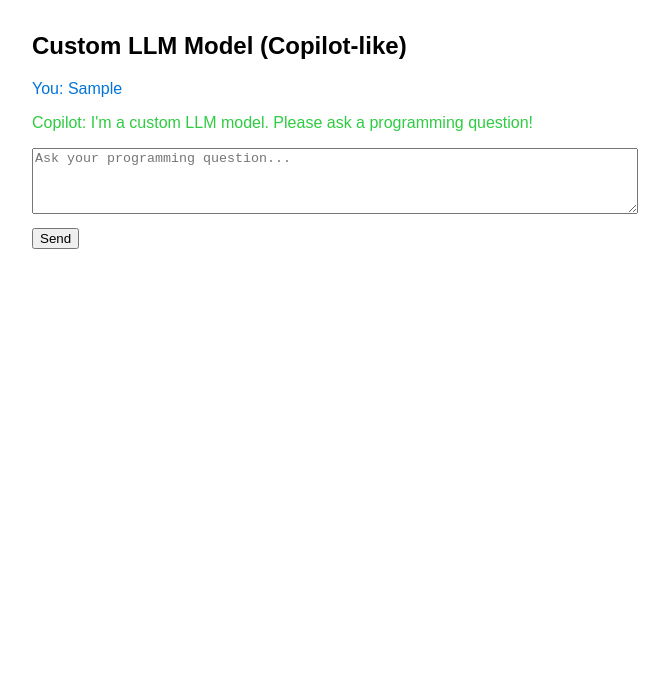
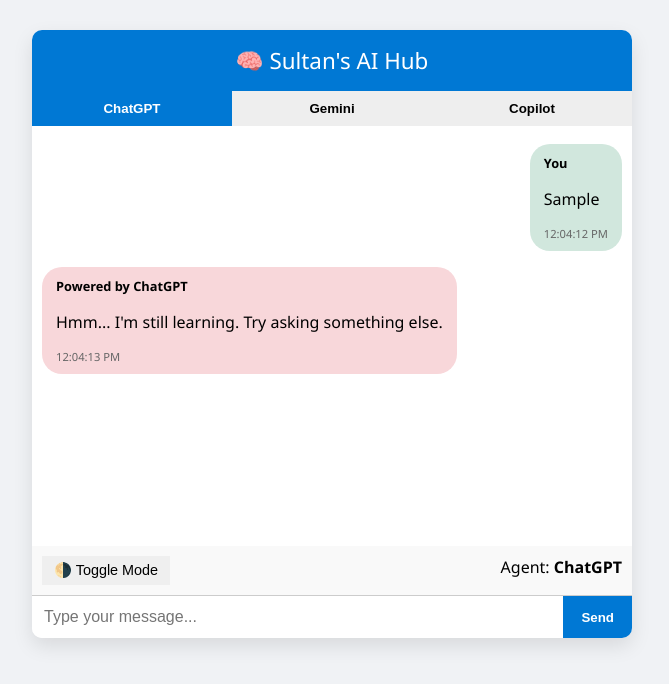
Before and after one commit to Ajeet2580m/redirectearn, a plain HTML site: page redirectearn.html in a window 1280 px wide. Both pictures are taken after typing "Sample" into the empty fields and a click on the button "Send". Shown: the whole page, without its empty margins (308-977 px from the left). Drawn offline with Linux system fonts and the light colour scheme.

Commit message:
Update redirectearn.html

````diff
--- a/redirectearn.html
+++ b/redirectearn.html
@@ -1,63 +1,206 @@
 <!DOCTYPE html>
 <html lang="en">
 <head>
-    <meta charset="UTF-8">
-    <title>Custom LLM Model Demo</title>
-    <style>
-        body { font-family: Arial, sans-serif; margin: 2em; }
-        #chat { max-width: 600px; margin: auto; }
-        .message { margin: 1em 0; }
-        .user { color: #0074D9; }
-        .bot { color: #2ECC40; }
-        textarea { width: 100%; height: 60px; }
-        button { margin-top: 10px; }
-    </style>
+  <meta charset="UTF-8" />
+  <meta name="viewport" content="width=device-width, initial-scale=1.0"/>
+  <title>Sultan's AI Hub</title>
+  <style>
+    :root {
+      --bg-light: #f0f2f5;
+      --bg-dark: #1e1e1e;
+      --text-light: #000;
+      --text-dark: #fff;
+      --primary: #0078d4;
+      --user-msg: #d1e7dd;
+      --bot-msg: #f8d7da;
+    }
+    body {
+      margin: 0;
+      font-family: 'Segoe UI', sans-serif;
+      background: var(--bg-light);
+      color: var(--text-light);
+      transition: all 0.3s ease;
+    }
+    body.dark {
+      background: var(--bg-dark);
+      color: var(--text-dark);
+    }
+    .container {
+      max-width: 600px;
+      margin: 30px auto;
+      background: white;
+      border-radius: 10px;
+      box-shadow: 0 8px 20px rgba(0,0,0,0.1);
+      overflow: hidden;
+    }
+    header {
+      background: var(--primary);
+      color: white;
+      padding: 15px;
+      text-align: center;
+      font-size: 1.4em;
+    }
+    .tabs {
+      display: flex;
+      justify-content: space-around;
+      background: #eee;
+    }
+    .tabs button {
+      flex: 1;
+      padding: 10px;
+      border: none;
+      background: #eee;
+      cursor: pointer;
+      font-weight: bold;
+    }
+    .tabs button.active {
+      background: var(--primary);
+      color: white;
+    }
+    .chat-box {
+      height: 400px;
+      overflow-y: auto;
+      padding: 10px;
+      display: flex;
+      flex-direction: column;
+    }
+    .message {
+      margin: 8px 0;
+      padding: 10px 14px;
+      border-radius: 20px;
+      max-width: 75%;
+      position: relative;
+      animation: fadeIn 0.3s ease-in-out;
+    }
+    .user {
+      background: var(--user-msg);
+      align-self: flex-end;
+    }
+    .bot {
+      background: var(--bot-msg);
+      align-self: flex-start;
+    }
+    .timestamp {
+      font-size: 0.7em;
+      color: #666;
+      margin-top: 2px;
+    }
+    .badge {
+      font-size: 0.8em;
+      font-weight: bold;
+      margin-bottom: 4px;
+      display: block;
+    }
+    .input-area {
+      display: flex;
+      border-top: 1px solid #ccc;
+    }
+    input {
+      flex: 1;
+      padding: 12px;
+      border: none;
+      outline: none;
+      font-size: 1em;
+    }
+    button.send {
+      padding: 12px 18px;
+      background: var(--primary);
+      color: white;
+      border: none;
+      cursor: pointer;
+      font-weight: bold;
+    }
+    .controls {
+      display: flex;
+      justify-content: space-between;
+      padding: 10px;
+      background: #f9f9f9;
+    }
+    .controls button {
+      padding: 6px 12px;
+      border: none;
+      cursor: pointer;
+      font-size: 0.9em;
+    }
+    @keyframes fadeIn {
+      from { opacity: 0; transform: translateY(10px); }
+      to { opacity: 1; transform: translateY(0); }
+    }
+  </style>
 </head>
 <body>
-    <div id="chat">
-        <h2>Custom LLM Model (Copilot-like)</h2>
-        <div id="messages"></div>
-        <form id="chatForm">
-            <textarea id="userInput" placeholder="Ask your programming question..."></textarea>
-            <button type="submit">Send</button>
-        </form>
+  <div class="container">
+    <header>🧠 Sultan's AI Hub</header>
+    <div class="tabs">
+      <button class="active" onclick="switchAgent('ChatGPT')">ChatGPT</button>
+      <button onclick="switchAgent('Gemini')">Gemini</button>
+      <button onclick="switchAgent('Copilot')">Copilot</button>
     </div>
-    <script>
-        // Simulated LLM response function
-        function getLLMResponse(prompt) {
-            // Basic Copilot-like response simulation
-            if (prompt.toLowerCase().includes("html")) {
-                return "Here's a simple HTML example:\n\n```html\n<!DOCTYPE html>\n<html>\n<head><title>Example</title></head>\n<body>Hello World!</body>\n</html>\n```";
-            }
-            if (prompt.toLowerCase().includes("python")) {
-                return "Here's a Python example:\n\n```python\ndef hello():\n    print('Hello World!')\n```";
-            }
-            return "I'm a custom LLM model. Please ask a programming question!";
-        }
+    <div class="chat-box" id="chatBox"></div>
+    <div class="controls">
+      <button onclick="toggleDarkMode()">🌗 Toggle Mode</button>
+      <span>Agent: <strong id="agentLabel">ChatGPT</strong></span>
+    </div>
+    <div class="input-area">
+      <input type="text" id="userInput" placeholder="Type your message..." />
+      <button class="send" onclick="sendMessage()">Send</button>
+    </div>
+  </div>
 
-        const chatForm = document.getElementById('chatForm');
-        const userInput = document.getElementById('userInput');
-        const messages = document.getElementById('messages');
+  <script>
+    let currentAgent = 'ChatGPT';
 
-        chatForm.addEventListener('submit', function(e) {
-            e.preventDefault();
-            const prompt = userInput.value.trim();
-            if (!prompt) return;
-            // Display user message
-            const userMsg = document.createElement('div');
-            userMsg.className = 'message user';
-            userMsg.textContent = 'You: ' + prompt;
-            messages.appendChild(userMsg);
+    function switchAgent(agent) {
+      currentAgent = agent;
+      document.getElementById('agentLabel').textContent = agent;
+      document.querySelectorAll('.tabs button').forEach(btn => {
+        btn.classList.remove('active');
+        if (btn.textContent === agent) btn.classList.add('active');
+      });
+    }
 
-            // Get and display bot response
-            const botMsg = document.createElement('div');
-            botMsg.className = 'message bot';
-            botMsg.textContent = 'Copilot: ' + getLLMResponse(prompt);
-            messages.appendChild(botMsg);
+    function toggleDarkMode() {
+      document.body.classList.toggle('dark');
+    }
 
-            userInput.value = '';
-            messages.scrollTop = messages.scrollHeight;
-        });
-    </script>
+    function sendMessage() {
+      const input = document.getElementById("userInput");
+      const chatBox = document.getElementById("chatBox");
+      const userText = input.value.trim();
+      if (!userText) return;
+
+      addMessage(userText, "user");
+      input.value = "";
+
+      setTimeout(() => {
+        const reply = getBotReply(userText);
+        addMessage(reply, "bot");
+        chatBox.scrollTop = chatBox.scrollHeight;
+      }, 600);
+    }
+
+    function addMessage(text, sender) {
+      const msg = document.createElement("div");
+      msg.className = `message ${sender}`;
+      const badge = sender === 'bot' ? `Powered by ${currentAgent}` : 'You';
+      msg.innerHTML = `<span class="badge">${badge}</span><p>${text}</p><div class="timestamp">${new Date().toLocaleTimeString()}</div>`;
+      document.getElementById("chatBox").appendChild(msg);
+    }
+
+    function getBotReply(text) {
+      const lower = text.toLowerCase();
+
+      // Simulated logic
+      if (currentAgent === 'Gemini' && lower.includes("india")) {
+        return "India is a vibrant country with rich culture and history.";
+      }
+      if (lower.includes("hello")) return `Hello Sultan! 👋`;
+      if (lower.includes("your name")) return `I'm ${currentAgent}, your assistant.`;
+      if (lower.includes("weather")) return "You can check weather using Google Weather API.";
+      if (lower.includes("joke")) return "Why did the developer go broke? Because he used up all his cache!";
+      if (lower.includes("time")) return `Current time is: ${new Date().toLocaleTimeString()}`;
+      return "Hmm... I'm still learning. Try asking something else.";
+    }
+  </script>
 </body>
 </html>
````
